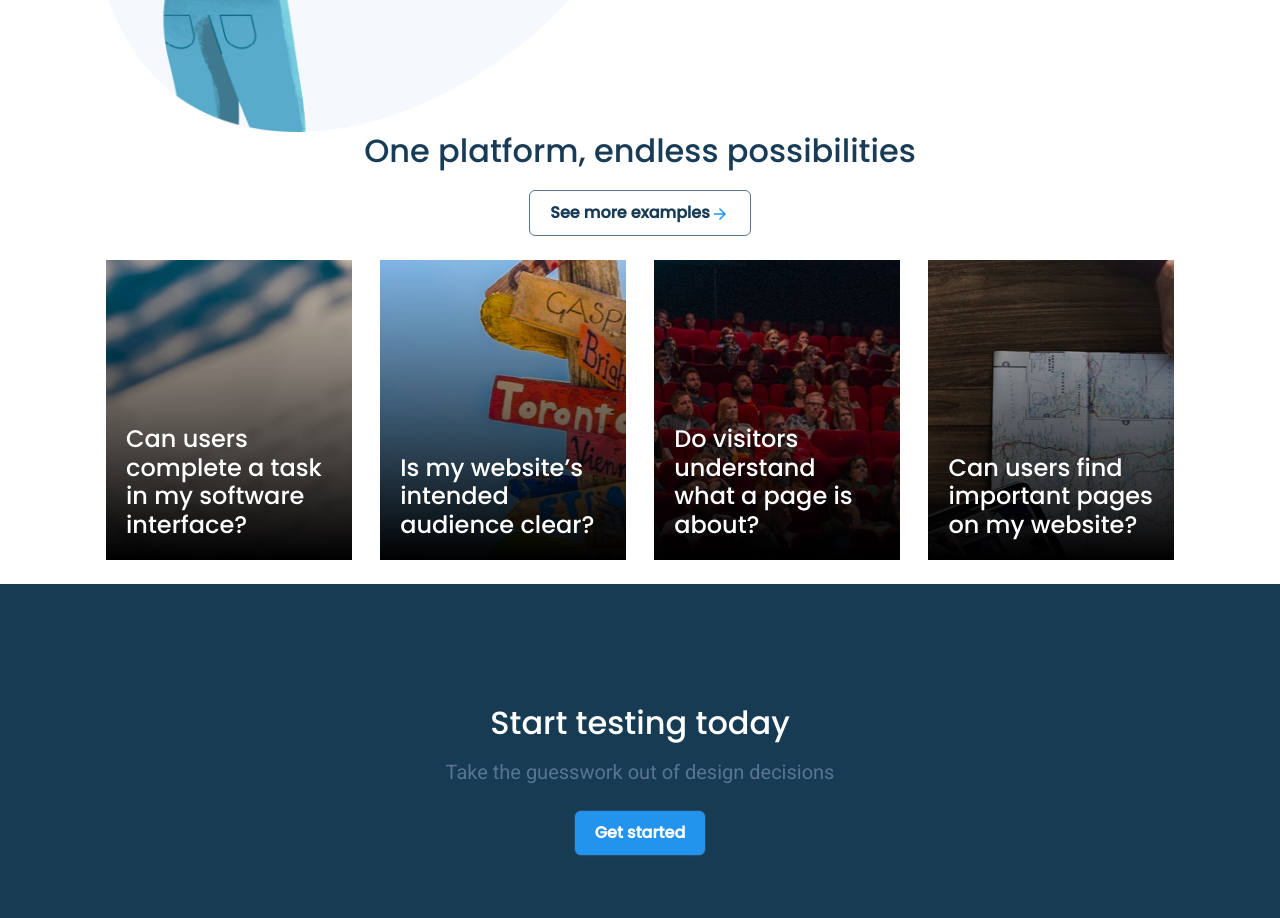
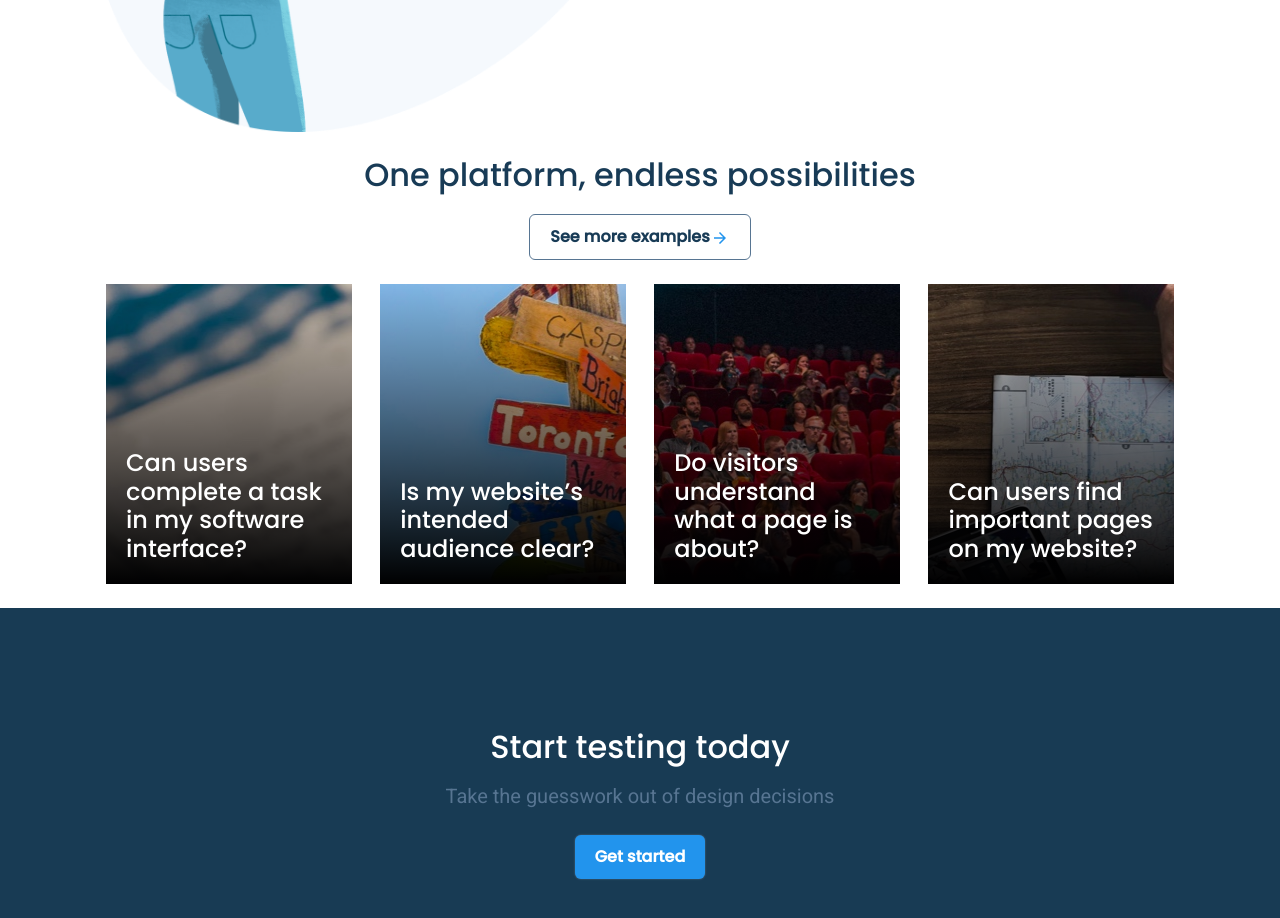
Before and after one commit to Asifahmed44/My-website, a plain HTML site: page index.html in a window 1280 px wide. Shown: the part 3100-4018 px from the top of the page. Drawn offline with nearby package versions, Linux system fonts and the light colour scheme.

Commit message:
small changes

```diff
--- a/index.html
+++ b/index.html
@@ -166,7 +166,7 @@
     </section>
 
     <!-- Examples section -->
-    <section class="examples-section container">
+    <section class="examples-section container mt-4">
         <div class="examples-header">
             <h2 class="examples-heading-text">
                 One platform, endless possibilities
```
